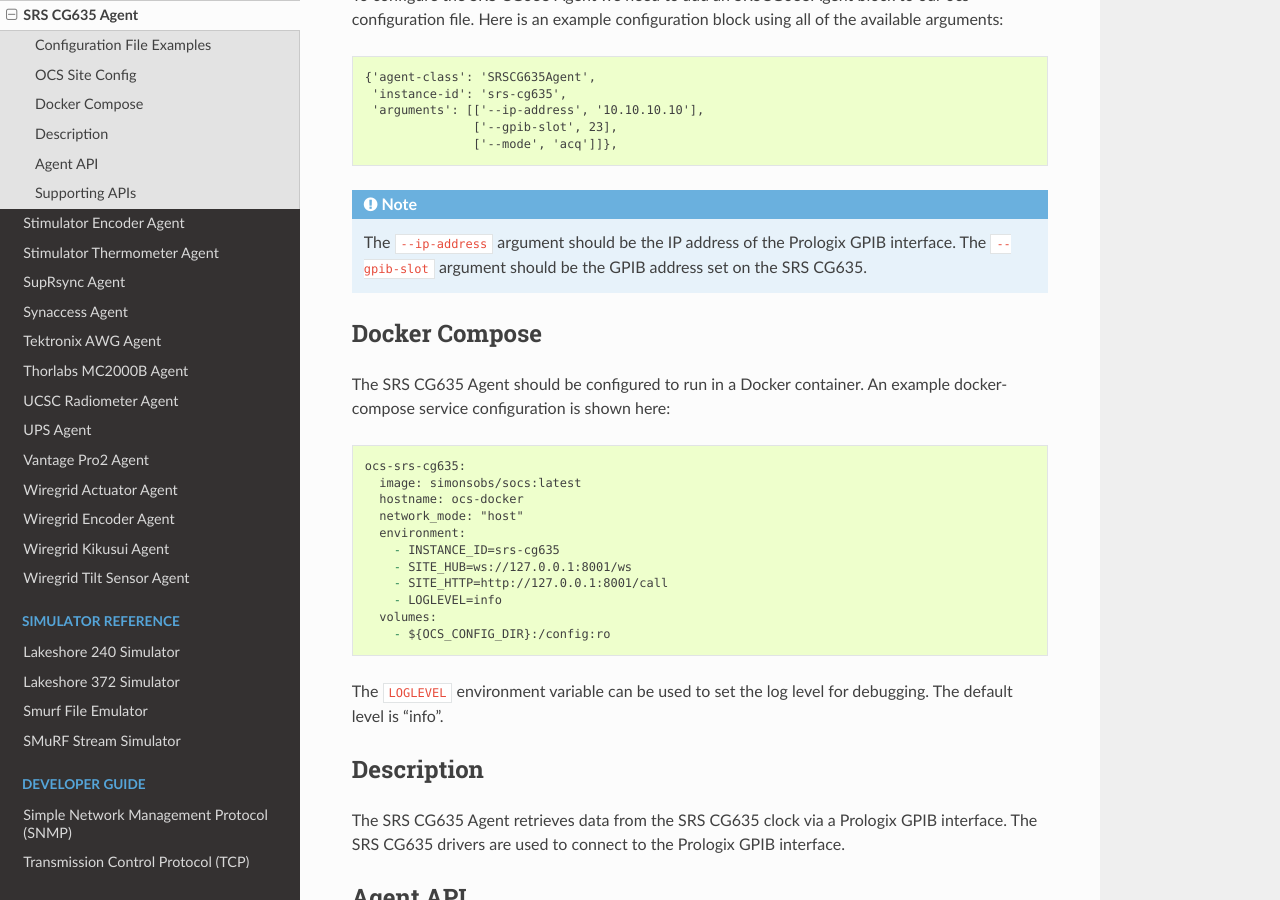
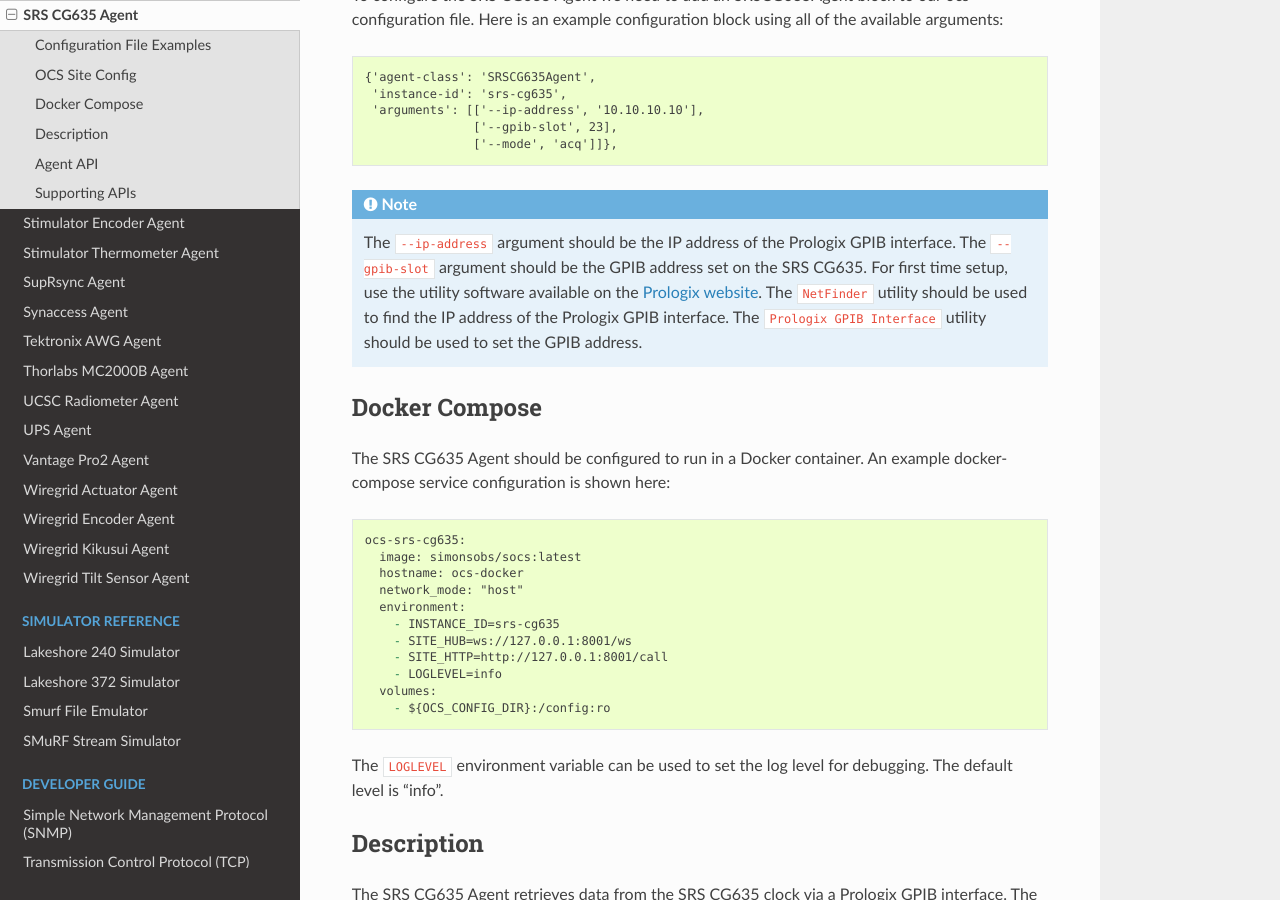
Before and after one commit to simonsobs/socs, a Sphinx documentation site: the page built from docs/agents/srs_cg635.rst, in a window 1280 px wide and 900 px high, scrolled down 556 px. Built offline with Sphinx 7.4.7 and the Read the Docs theme 3.1.0, drawn with Linux system fonts in a browser that asks for light colours; the version number could not be read and is left out.

Commit message:
add gpib setup

```diff
--- a/docs/agents/srs_cg635.rst
+++ b/docs/agents/srs_cg635.rst
@@ -36,6 +36,11 @@
 .. note::
     The ``--ip-address`` argument should be the IP address of the Prologix GPIB interface.
     The ``--gpib-slot`` argument should be the GPIB address set on the SRS CG635.
+    For first time setup, use the utility software available on the `Prologix website`_.
+    The ``NetFinder`` utility should be used to find the IP address of the Prologix GPIB interface.
+    The ``Prologix GPIB Interface`` utility should be used to set the GPIB address.
+
+.. _Prologix website: https://prologix.biz/resources/?srsltid=AfmBOoptDPt0wUbjz1A5lLDYLksBkqL1ynYDqLJorgIeZ1tQf-BY_3Il
 
 Docker Compose
 --------------
```
